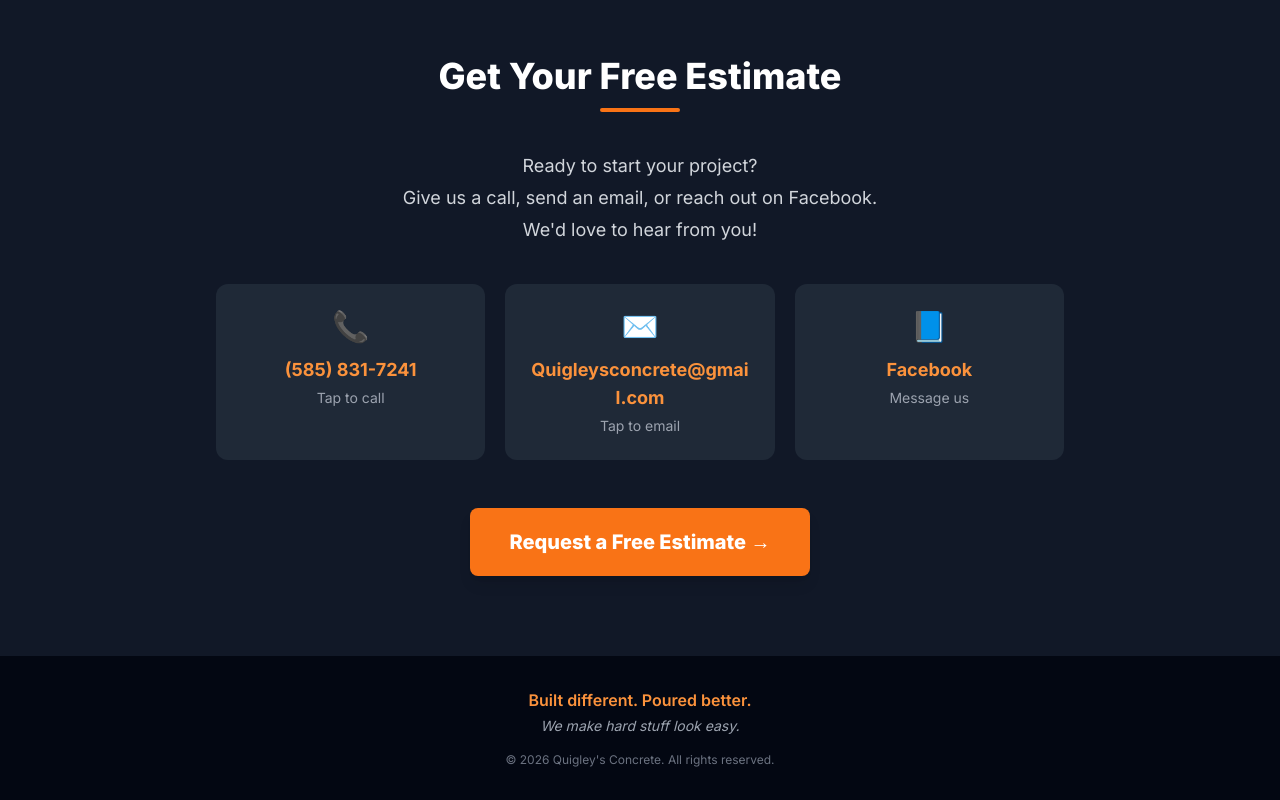
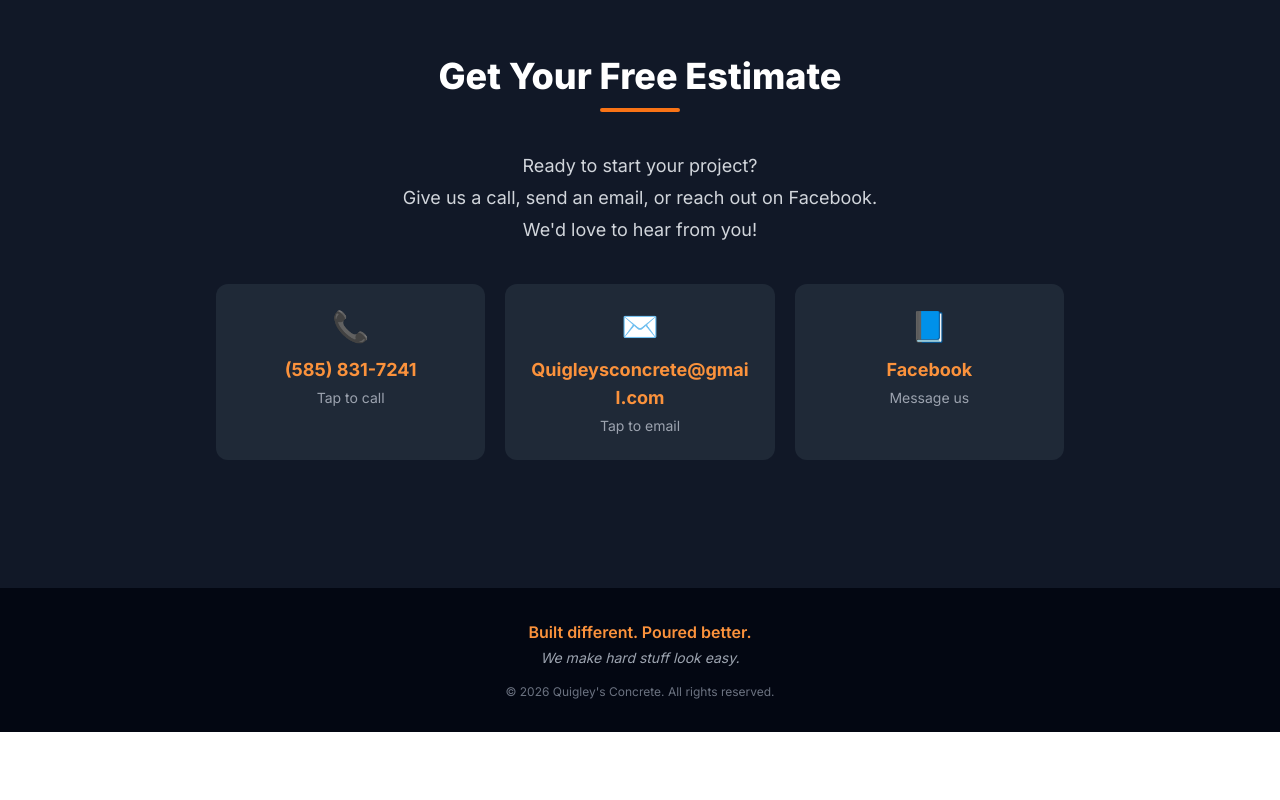
Before and after one commit to rickyhowcroft-dot/quigleys-concrete, a Next.js app: page / in a window 1280 px wide. Shown: the part 2865-3665 px from the top of the page. After the commit the page ends 3597 px from the top, so only its background shows below. Built offline with nearby package versions, Linux system fonts and the light colour scheme.

Commit message:
Reorder sidewalk carousel, remove redundant CTA

```diff
--- a/app/page.tsx
+++ b/app/page.tsx
@@ -33,6 +33,7 @@ const categories: Category[] = [
     cover: "/gallery/curved-walkway.jpg",
     photos: [
       { src: "/gallery/curved-walkway.jpg", alt: "Curved stamped walkway with decorative border" },
+      { src: "/gallery/sidewalk-alley.jpg", alt: "Cobblestone alley walkway" },
       { src: "/gallery/walkway-planters.jpg", alt: "Walkway with stone planters" },
       { src: "/gallery/sidewalk-new.jpg", alt: "New construction sidewalk" },
       { src: "/gallery/sidewalk-long.jpg", alt: "Long sidewalk pour" },
@@ -41,7 +42,6 @@ const categories: Category[] = [
       { src: "/gallery/sidewalk-curved-1.jpg", alt: "Curved concrete sidewalk" },
       { src: "/gallery/sidewalk-curved-2.jpg", alt: "Curved walkway to front door" },
       { src: "/gallery/sidewalk-stamped.jpg", alt: "Stamped concrete walkway" },
-      { src: "/gallery/sidewalk-alley.jpg", alt: "Cobblestone alley walkway" },
       { src: "/gallery/sidewalk-brick-entry.jpg", alt: "Brick pattern entry walkway" },
       { src: "/gallery/sidewalk-stamped-patio.jpg", alt: "Stamped sidewalk patio" },
     ],
@@ -331,9 +331,6 @@ export default function Home() {
               <div className="text-gray-400 text-sm mt-1">Message us</div>
             </a>
           </div>
-          <a href="tel:5858317241" className="inline-block bg-orange-500 hover:bg-orange-600 text-white px-10 py-5 rounded-lg text-xl font-extrabold transition shadow-lg">
-            Request a Free Estimate →
-          </a>
         </div>
       </section>
 
```
